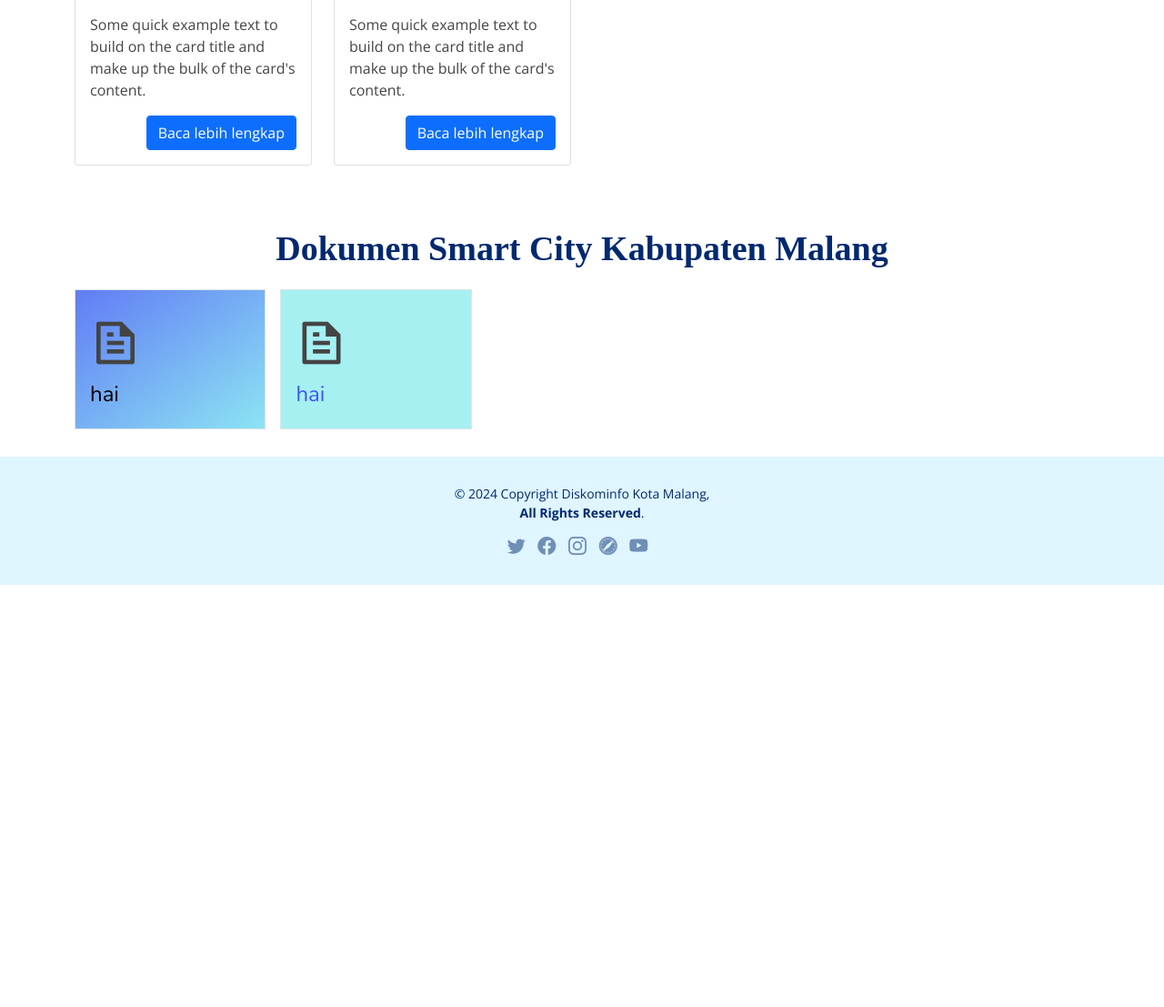
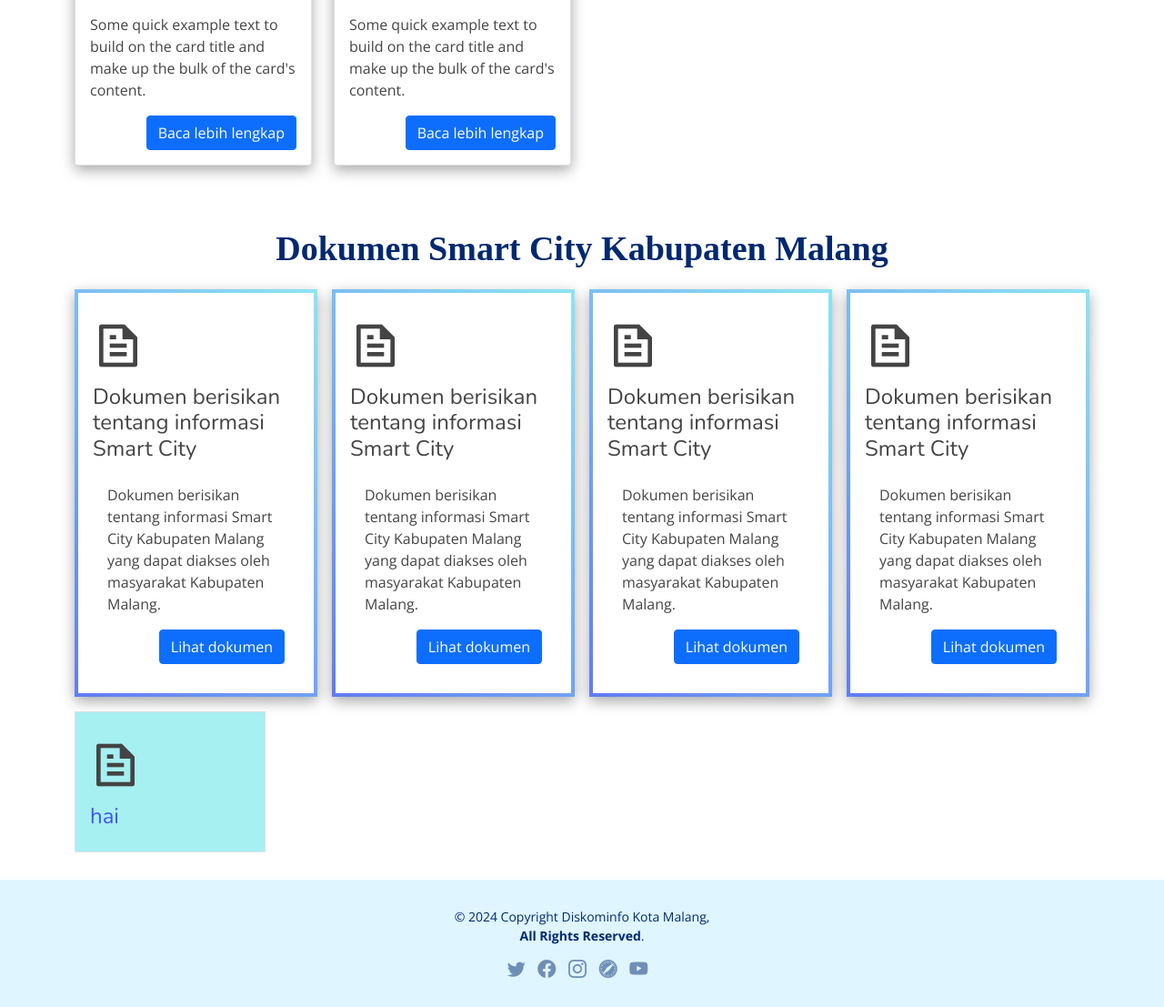
Before and after one commit to Maisho20/Smart-City-2, a Laravel app: page / in a window 1280 px wide. Shown: the part 2466-3573 px from the top of the page at 91% size. Before the commit the page ends 3109 px from the top, so only its background shows below. Run offline with Laravel 10, Linux system fonts and the light colour scheme; data comes from the database, SQL or seed files in the repository.

Commit message:
Update dokumen

```diff
--- a/resources/views/home.blade.php
+++ b/resources/views/home.blade.php
@@ -118,7 +118,7 @@
 
                 @foreach ($data as $item)
                     <div class="col-lg-4 col-md-6 portfolio-item">
-                        <div class="portfolio-wrap">
+                        <div class="portfolio-wrap" style="box-shadow: rgba(0, 0, 0, 0.35) 0px 5px 15px;">
                             <img src="{{ asset($item['smartIco']) }}"
                                 class="col-lg-1 position-absolute pt-3 ps-3 img-fluid d-md-none d-block" alt=""
                                 width="80">
@@ -319,7 +319,23 @@
 
             <div class="row gy-4" data-aos="fade-up" data-aos-delay="100">
 
-                <div class="col-lg-3 col-md-5">
+                @for ($i = 0; $i < 6; $i++)
+                    <div class="col-lg-3 col-md-5">
+                        <div class="card rounded-5" style="box-shadow: rgba(0, 0, 0, 0.35) 0px 5px 15px;">
+                            <img src="https://media.istockphoto.com/id/1369150014/vector/breaking-news-with-world-map-background-vector.jpg?s=612x612&w=0&k=20&c=9pR2-nDBhb7cOvvZU_VdgkMmPJXrBQ4rB1AkTXxRIKM="
+                                class="card-img-top">
+                            <div class="card-body">
+                                <p class="card-text">Some quick example text to build on the card title and make up the bulk
+                                    of
+                                    the card's content.
+                                </p>
+                                <a href="#" class="btn btn-primary float-end">Baca lebih lengkap</a>
+                            </div>
+                        </div>
+                    </div>
+                @endfor
+
+                {{-- <div class="col-lg-3 col-md-5">
                     <div class="card rounded-5">
                         <img src="https://media.istockphoto.com/id/1369150014/vector/breaking-news-with-world-map-background-vector.jpg?s=612x612&w=0&k=20&c=9pR2-nDBhb7cOvvZU_VdgkMmPJXrBQ4rB1AkTXxRIKM="
                             class="card-img-top">
@@ -382,20 +398,7 @@
                             <a href="#" class="btn btn-primary float-end">Baca lebih lengkap</a>
                         </div>
                     </div>
-                </div>
-
-                <div class="col-lg-3 col-md-5">
-                    <div class="card rounded-5">
-                        <img src="https://media.istockphoto.com/id/1369150014/vector/breaking-news-with-world-map-background-vector.jpg?s=612x612&w=0&k=20&c=9pR2-nDBhb7cOvvZU_VdgkMmPJXrBQ4rB1AkTXxRIKM="
-                            class="card-img-top">
-                        <div class="card-body">
-                            <p class="card-text">Some quick example text to build on the card title and make up the bulk of
-                                the card's content.
-                            </p>
-                            <a href="#" class="btn btn-primary float-end">Baca lebih lengkap</a>
-                        </div>
-                    </div>
-                </div>
+                </div> --}}
 
             </div>
         </div>
@@ -410,7 +413,7 @@
                 <p>Dokumen Smart City Kabupaten Malang</p>
             </header>
 
-            {{-- @foreach($pdf as $dokumen)
+            {{-- @foreach ($pdf as $dokumen)
                 <div class="row row-cols-2">
                     <div class="card rounded-5">
                         <div class="ri-file-text-line">
@@ -430,30 +433,49 @@
                 </div>
             @endforeach --}}
 
-            <div class="row row-cols-2 row-cols-lg-5 g-2 g-lg-3">
+            <div class="row row-cols-2 row-cols-lg-5 g-2 g-lg-3" data-aos="fade-up">
+
+                @for ($i = 0; $i < 4; $i++)
+                    <div class="col-lg-3 col-md-3">
+                        <div class="card p-3 border-4"
+                            style="border-image: linear-gradient(45deg, rgb(97, 124, 245), rgb(140, 228, 243))1;
+                        box-shadow: rgba(0, 0, 0, 0.35) 0px 5px 15px;">
+                            {{-- linear-gradient(45deg, rgb(0,143,104), rgb(250,224,66)) 1 --}}
+                            <div>
+                                <i class="ri-file-text-line" style="font-size: 3.5rem;"></i>
+                                <h4>
+                                    Dokumen berisikan tentang informasi Smart City
+                                </h4>
+                            </div>
+                            <div class="card-body">
+                                <p class="card-text">
+                                    Dokumen berisikan tentang informasi Smart City Kabupaten Malang yang dapat diakses oleh
+                                    masyarakat Kabupaten Malang.
+                                </p>
+                                {{-- <a href="https://www.kompas.com/tag/malang" target="blank" class="btn btn-primary float-end"> --}}
+                                <a href="{{ asset('img/Dokumen berisikan tentang informasi Smart City.pdf') }}"
+                                    target="blank" class="btn btn-primary float-end">
+                                    Lihat dokumen
+                                </a>
+                            </div>
+                        </div>
+                    </div>
+                @endfor
+
                 <div class="col">
-                    <div class="p-3 border" style="background-image: linear-gradient(to bottom right, rgb(97, 124, 245), rgb(140, 228, 243))">
-                        <i class="ri-file-text-line" style="font-size: 3.5rem;">
-                            <h4>
-                                <a href="https://www.kompas.com/tag/malang" target="blank" style="color: black">
-                                    hai
-                                </a>
-                            </h4>
-                        </i>
+                    <div class="p-3 border" style="background-color: rgba(136, 235, 238, 0.74)">
+                        <i class="ri-file-text-line" style="font-size: 3.5rem"></i>
+                        <h4>
+                            {{-- <a href="img/Dokumen berisikan tentang informasi Smart City.pdf" target="_blank"> --}}
+                            <a href="{{ asset('img/Dokumen berisikan tentang informasi Smart City.pdf') }}"
+                                target="_blank">
+                                hai
+                            </a>
+                        </h4>
+
                     </div>
                 </div>
 
-                <div class="col">
-                    <div class="p-3 border" style="background-color: rgba(136, 235, 238, 0.74)">
-                        <i class="ri-file-text-line" style="font-size: 3.5rem">
-                            <h4>
-                                <a href="img/Dokumen berisikan tentang informasi Smart City.pdf" target="_blank">
-                                    hai
-                                </a>
-                            </h4>
-                        </i>
-                    </div>
-                </div>
             </div>
     </section>
     {{-- <section>
```
Also changed, not shown: database/seeders/DataDokumenSeeder.php (+32 -32 lines).
